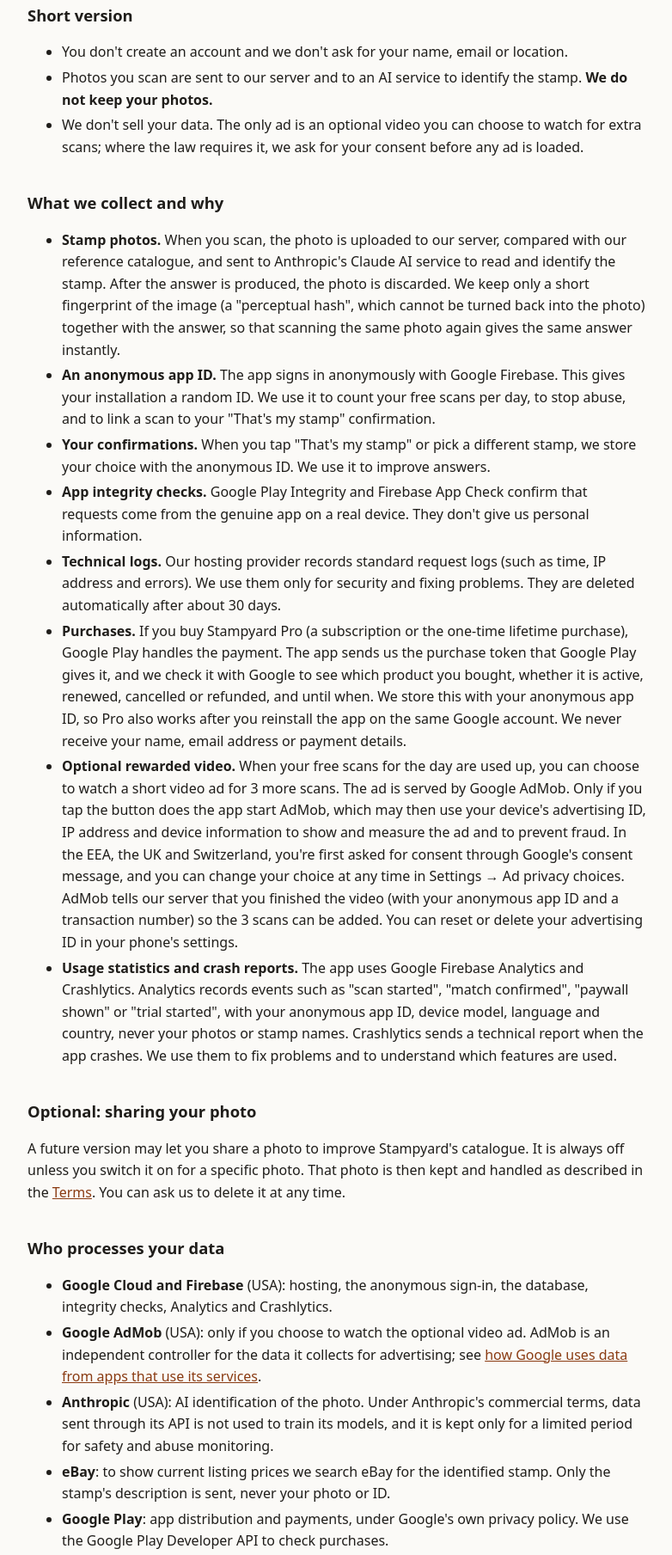
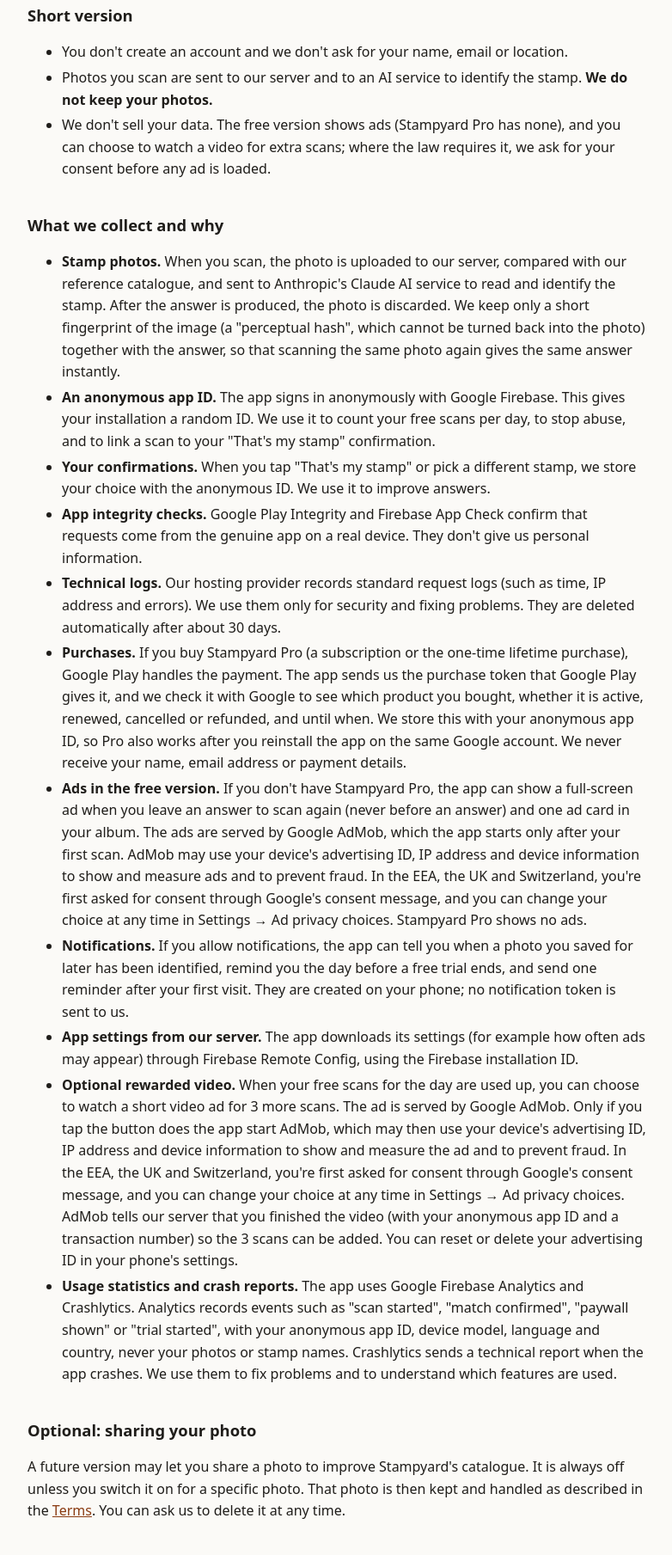
Before and after one commit to Breatheio/stampyard-site, a plain HTML site: page privacy.html in a window 1280 px wide. Shown: the part 220-2029 px from the top of the page at 86% size, without its empty margins (248-1030 px from the left). Drawn offline with Linux system fonts and the light colour scheme.

Commit message:
Privacy and terms for 1.3: ads in the free version, notifications, price estimates
Co-Authored-By: Claude Fable 5.2 <noreply@anthropic.com>

```diff
--- a/privacy.html
+++ b/privacy.html
@@ -9,7 +9,7 @@
 <ul>
 <li>You don't create an account and we don't ask for your name, email or location.</li>
 <li>Photos you scan are sent to our server and to an AI service to identify the stamp. <strong>We do not keep your photos.</strong></li>
-<li>We don't sell your data. The only ad is an optional video you can choose to watch for extra scans; where the law requires it, we ask for your consent before any ad is loaded.</li>
+<li>We don't sell your data. The free version shows ads (Stampyard Pro has none), and you can choose to watch a video for extra scans; where the law requires it, we ask for your consent before any ad is loaded.</li>
 </ul>
 
 <h2>What we collect and why</h2>
@@ -20,6 +20,9 @@
 <li><strong>App integrity checks.</strong> Google Play Integrity and Firebase App Check confirm that requests come from the genuine app on a real device. They don't give us personal information.</li>
 <li><strong>Technical logs.</strong> Our hosting provider records standard request logs (such as time, IP address and errors). We use them only for security and fixing problems. They are deleted automatically after about 30 days.</li>
 <li><strong>Purchases.</strong> If you buy Stampyard Pro (a subscription or the one-time lifetime purchase), Google Play handles the payment. The app sends us the purchase token that Google Play gives it, and we check it with Google to see which product you bought, whether it is active, renewed, cancelled or refunded, and until when. We store this with your anonymous app ID, so Pro also works after you reinstall the app on the same Google account. We never receive your name, email address or payment details.</li>
+<li><strong>Ads in the free version.</strong> If you don't have Stampyard Pro, the app can show a full-screen ad when you leave an answer to scan again (never before an answer) and one ad card in your album. The ads are served by Google AdMob, which the app starts only after your first scan. AdMob may use your device's advertising ID, IP address and device information to show and measure ads and to prevent fraud. In the EEA, the UK and Switzerland, you're first asked for consent through Google's consent message, and you can change your choice at any time in Settings → Ad privacy choices. Stampyard Pro shows no ads.</li>
+<li><strong>Notifications.</strong> If you allow notifications, the app can tell you when a photo you saved for later has been identified, remind you the day before a free trial ends, and send one reminder after your first visit. They are created on your phone; no notification token is sent to us.</li>
+<li><strong>App settings from our server.</strong> The app downloads its settings (for example how often ads may appear) through Firebase Remote Config, using the Firebase installation ID.</li>
 <li><strong>Optional rewarded video.</strong> When your free scans for the day are used up, you can choose to watch a short video ad for 3 more scans. The ad is served by Google AdMob. Only if you tap the button does the app start AdMob, which may then use your device's advertising ID, IP address and device information to show and measure the ad and to prevent fraud. In the EEA, the UK and Switzerland, you're first asked for consent through Google's consent message, and you can change your choice at any time in Settings → Ad privacy choices. AdMob tells our server that you finished the video (with your anonymous app ID and a transaction number) so the 3 scans can be added. You can reset or delete your advertising ID in your phone's settings.</li>
 <li><strong>Usage statistics and crash reports.</strong> The app uses Google Firebase Analytics and Crashlytics. Analytics records events such as "scan started", "match confirmed", "paywall shown" or "trial started", with your anonymous app ID, device model, language and country, never your photos or stamp names. Crashlytics sends a technical report when the app crashes. We use them to fix problems and to understand which features are used.</li>
 </ul>
@@ -30,7 +33,7 @@
 <h2>Who processes your data</h2>
 <ul>
 <li><strong>Google Cloud and Firebase</strong> (USA): hosting, the anonymous sign-in, the database, integrity checks, Analytics and Crashlytics.</li>
-<li><strong>Google AdMob</strong> (USA): only if you choose to watch the optional video ad. AdMob is an independent controller for the data it collects for advertising; see <a href="https://policies.google.com/technologies/partner-sites">how Google uses data from apps that use its services</a>.</li>
+<li><strong>Google AdMob</strong> (USA): for the ads in the free version and the optional video ad. AdMob is an independent controller for the data it collects for advertising; see <a href="https://policies.google.com/technologies/partner-sites">how Google uses data from apps that use its services</a>.</li>
 <li><strong>Anthropic</strong> (USA): AI identification of the photo. Under Anthropic's commercial terms, data sent through its API is not used to train its models, and it is kept only for a limited period for safety and abuse monitoring.</li>
 <li><strong>eBay</strong>: to show current listing prices we search eBay for the identified stamp. Only the stamp's description is sent, never your photo or ID.</li>
 <li><strong>Google Play</strong>: app distribution and payments, under Google's own privacy policy. We use the Google Play Developer API to check purchases.</li>
```
Also changed, not shown: terms.html (+3 -2 lines).
